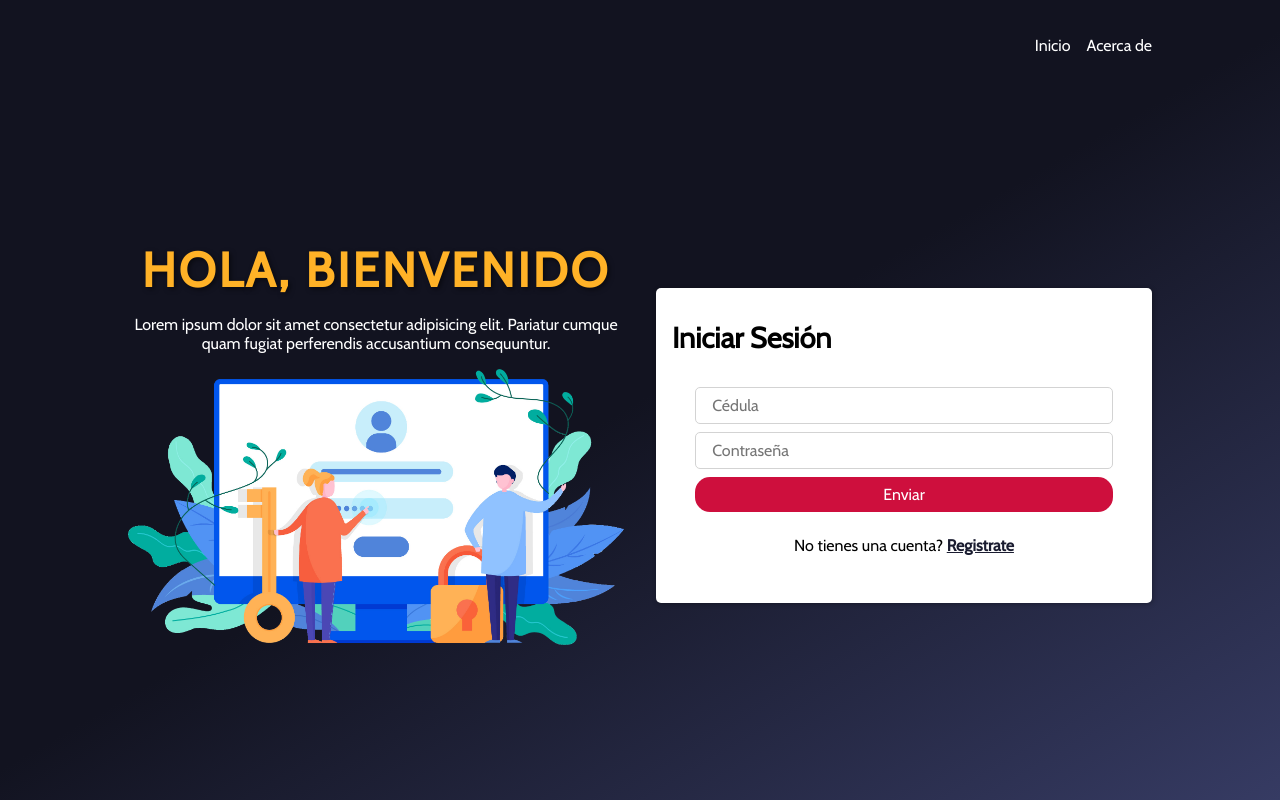
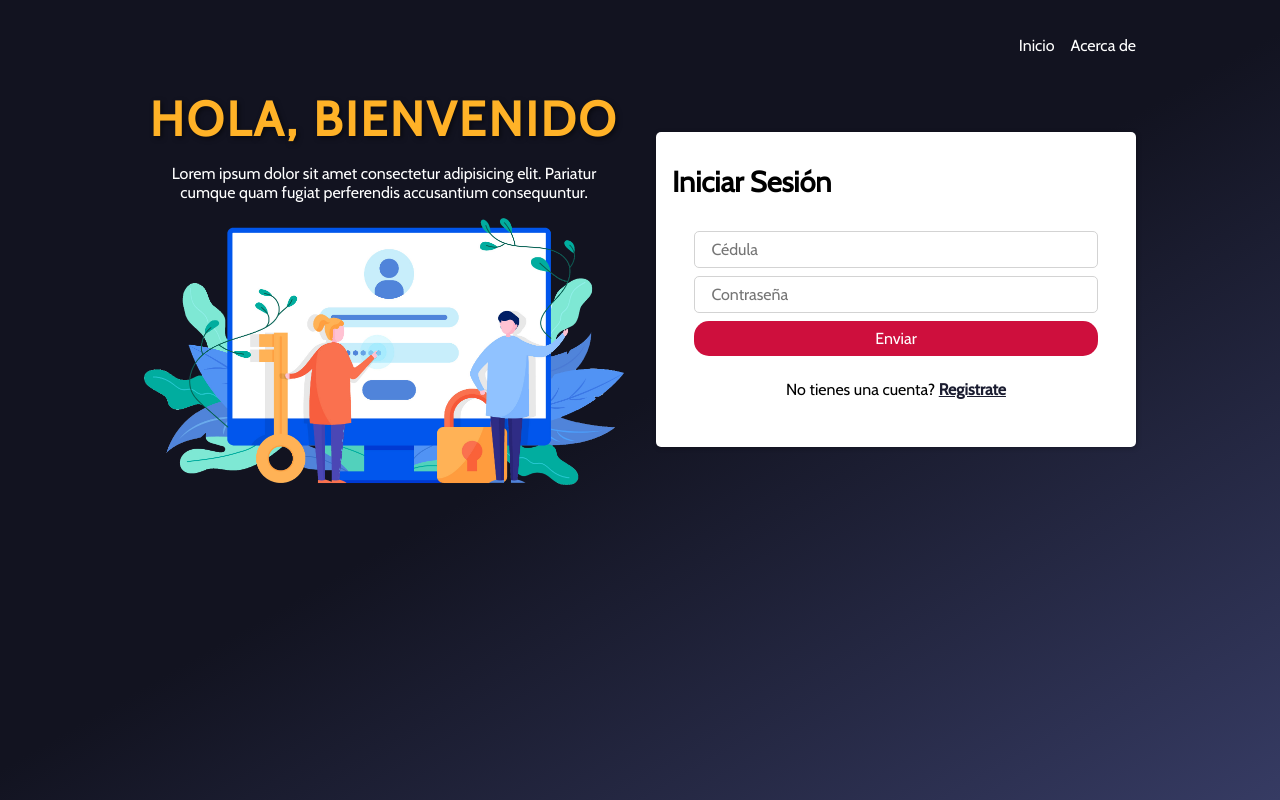
Before and after one commit to czabala847/cotizacion, a PHP site: page /cotizacion/ in a window 1280 px wide. Run offline with PHP 8.4, Linux system fonts and the light colour scheme; some libraries are stand-ins or nearby versions.

Commit message:
Cambiando estilos al contenedor general

```diff
--- a/Assets/css/style.css
+++ b/Assets/css/style.css
@@ -67,15 +67,10 @@
 }
 
 .container {
-  display: -ms-grid;
-  display: grid;
-  -ms-grid-columns: minmax(auto, 1024px);
-      grid-template-columns: minmax(auto, 1024px);
-  -webkit-box-pack: center;
-      -ms-flex-pack: center;
-          justify-content: center;
+  max-width: 1024px;
+  margin: 0 auto;
   height: 100%;
-  padding: 0 2rem;
+  padding: 0 1rem;
   -webkit-box-sizing: border-box;
           box-sizing: border-box;
 }
@@ -250,7 +245,7 @@
                 TABLES
 \*-----------------------------------------*/
 .table-container {
-  width: 95%;
+  width: 80%;
   margin: 0 auto;
 }
 
--- a/Assets/sass/base/_containers.scss
+++ b/Assets/sass/base/_containers.scss
@@ -16,11 +16,13 @@
 
 //Contenedor principal
 .container {
-  display: grid;
-  grid-template-columns: minmax(auto, 1024px);
-  justify-content: $container-justify;
+  // display: grid;
+  // grid-template-columns: minmax(auto, 1024px);
+  // justify-content: $container-justify;
+  max-width: 1024px;
+  margin: 0 auto;
   height: $height-full;
-  padding: 0 2rem;
+  padding: 0 1rem;
   box-sizing: border-box;
 }
 
--- a/Assets/sass/base/_tables.scss
+++ b/Assets/sass/base/_tables.scss
@@ -2,7 +2,7 @@
                 TABLES
 \*-----------------------------------------*/
 .table-container {
-  width: 95%;
+  width: 80%;
   margin: 0 auto;
 }
 
--- a/View/Templates/Tables/TableTemplate.php
+++ b/View/Templates/Tables/TableTemplate.php
@@ -32,8 +32,6 @@
                 <th class="table__column"><a href=<?php echo getUrlBase() . "user/edit/" . $data["id"] ?>><i class="fas fa-pen-square"></i></a></th>
             </tr>
         <?php endforeach ?>
-
-    </tbody>
 </table>
 
 <?php getPaginationTemplate($dataTable) ?>
```
Also changed, not shown: 1 other file.
